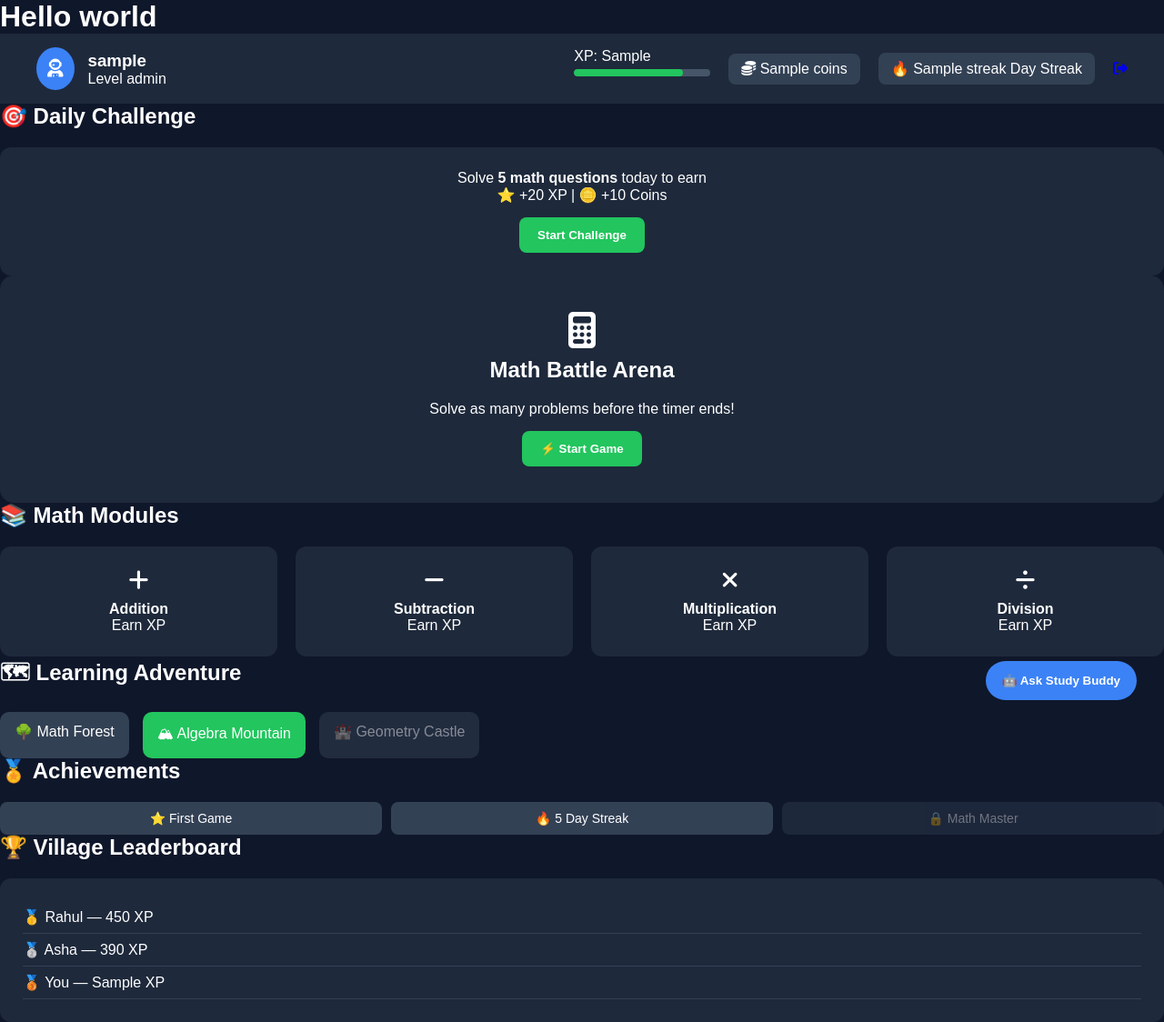
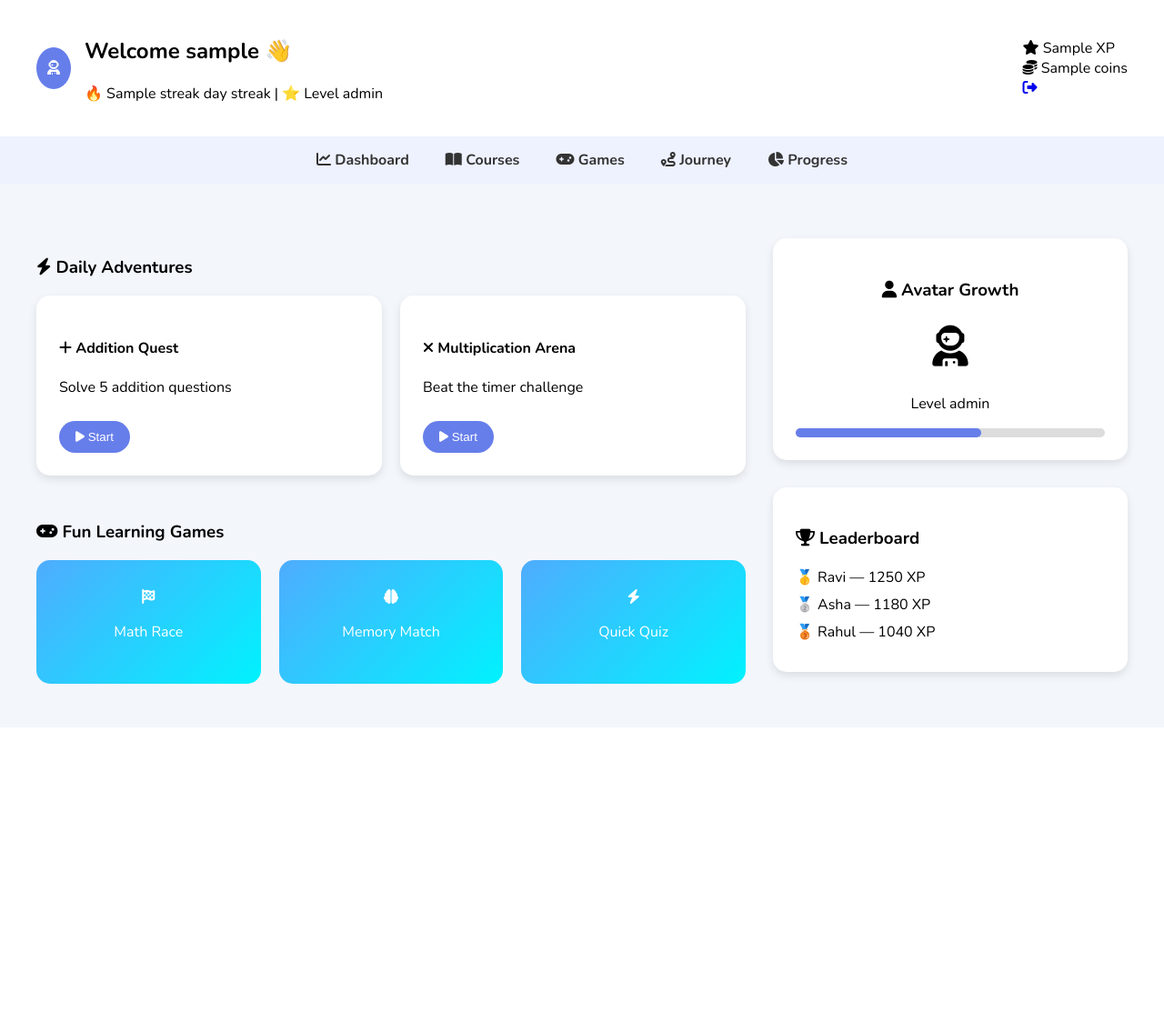
Before and after one commit to raj761132/LearniX, a Flask app: template templates/student_dashboard.html in a window 1280 px wide. Shown: the whole page at 91% size. After the commit the page ends 752 px from the top, so only its background shows below. Run offline with Flask 3, Linux system fonts and the light colour scheme; the template is opened without the code that fills it: most values are stand-ins (such as "Sample title", 1, 10 or a date in 2020).

Commit message:
Improvement of design & frontend

```diff
--- /dev/null
+++ b/static/css/dashboard.css
@@ -0,0 +1,163 @@
+/* GLOBAL */
+
+body{
+font-family:'Nunito',sans-serif;
+margin:0;
+background:#f3f6fb;
+}
+
+/* CONTAINER */
+
+.container{
+max-width:1200px;
+margin:auto;
+padding:30px;
+}
+
+/* TOP BAR */
+
+.topbar{
+display:flex;
+justify-content:space-between;
+align-items:center;
+padding:20px 40px;
+background:white;
+box-shadow:0 2px 10px rgba(0,0,0,0.1);
+}
+
+.welcome{
+display:flex;
+gap:15px;
+align-items:center;
+}
+
+.avatar{
+background:#667eea;
+color:white;
+padding:12px;
+border-radius:50%;
+}
+
+/* NAVBAR */
+
+.navbar{
+display:flex;
+justify-content:center;
+gap:40px;
+padding:15px;
+background:#eef2ff;
+}
+
+.navbar a{
+text-decoration:none;
+color:#333;
+font-weight:600;
+}
+
+/* DASHBOARD GRID */
+
+.dashboard{
+display:grid;
+grid-template-columns:2fr 1fr;
+gap:30px;
+margin-top:30px;
+}
+
+/* LEFT PANEL */
+
+.left{
+display:flex;
+flex-direction:column;
+gap:30px;
+}
+
+/* RIGHT PANEL */
+
+.right{
+display:flex;
+flex-direction:column;
+gap:30px;
+}
+
+/* ADVENTURE SECTION */
+
+.adventure-grid{
+display:grid;
+grid-template-columns:1fr 1fr;
+gap:20px;
+}
+
+.adventure-card{
+background:white;
+padding:25px;
+border-radius:15px;
+box-shadow:0 4px 10px rgba(0,0,0,0.1);
+}
+
+.adventure-card button{
+margin-top:10px;
+padding:10px 18px;
+border:none;
+background:#667eea;
+color:white;
+border-radius:20px;
+cursor:pointer;
+}
+
+/* GAME SECTION */
+
+.game-grid{
+display:grid;
+grid-template-columns:repeat(3,1fr);
+gap:20px;
+}
+
+.game-card{
+background:linear-gradient(135deg,#4facfe,#00f2fe);
+color:white;
+padding:30px;
+text-align:center;
+border-radius:15px;
+}
+
+/* PROFILE CARD */
+
+.profile-card{
+background:white;
+padding:25px;
+border-radius:15px;
+text-align:center;
+box-shadow:0 4px 10px rgba(0,0,0,0.1);
+}
+
+.avatar-big{
+font-size:45px;
+margin:20px 0;
+}
+
+.xp-bar{
+height:10px;
+background:#ddd;
+border-radius:10px;
+margin-top:10px;
+}
+
+.xp-fill{
+width:60%;
+height:100%;
+background:#667eea;
+border-radius:10px;
+}
+
+/* LEADERBOARD */
+
+.leaderboard{
+background:white;
+padding:25px;
+border-radius:15px;
+box-shadow:0 4px 10px rgba(0,0,0,0.1);
+}
+
+.leaderboard p{
+margin:8px 0;
+}
--- a/static/css/style.css
+++ b/static/css/style.css
@@ -258,6 +258,7 @@ body{
     border-radius:20px;
     overflow:hidden;
     margin-bottom:15px;
+    margin-left: 175px;
 }
 
 .xp-fill{
--- a/templates/home.html
+++ b/templates/home.html
@@ -110,7 +110,6 @@
         <div class="xp-bar">
             <div class="xp-fill"></div>
         </div>
-
         <p>240 XP / 300 XP – Next Reward: Silver Achiever</p>
     </div>
 
--- a/templates/student_dashboard.html
+++ b/templates/student_dashboard.html
@@ -1,138 +1,125 @@
 <!DOCTYPE html>
 <html lang="en">
+
 <head>
 <meta charset="UTF-8">
-<title>Student Dashboard | LearniX</title>
+<title>LearniX Dashboard</title>
 <meta name="viewport" content="width=device-width, initial-scale=1.0">
 
-<link rel="stylesheet" href="{{ url_for('static', filename='css/style.css') }}">
+<link rel="stylesheet" href="{{ url_for('static', filename='css/dashboard.css') }}">
 
 <link rel="stylesheet"
 href="https://cdnjs.cloudflare.com/ajax/libs/font-awesome/6.5.0/css/all.min.css">
 
+<link href="https://fonts.googleapis.com/css2?family=Nunito:wght@400;700&display=swap" rel="stylesheet">
+
 </head>
 
-<body class="student-body">
-    <h1> Hello world </h1>
+<body>
 
-<!-- ================= TOP PROFILE BAR ================= -->
+<!-- ================= TOP BAR ================= -->
 
-<div class="student-top">
+<div class="topbar">
 
-<div class="profile-left">
+<div class="welcome">
 
 <div class="avatar">
 <i class="fa-solid fa-user-astronaut"></i>
 </div>
 
 <div>
-<h3>{{ username }}</h3>
-<p>Level {{ level }}</p>
+<h2>Welcome {{ username }} 👋</h2>
+<p>🔥 {{ streak }} day streak | ⭐ Level {{ level }}</p>
 </div>
 
 </div>
 
+<div class="top-right">
 
-<div class="profile-right">
-
-<div class="xp-section">
-<span>XP: {{ xp }}</span>
-
-<div class="xp-bar">
-<div class="xp-fill" style="width:60%"></div>
-</div>
+<div class="points">
+<i class="fa-solid fa-star"></i> {{ xp }} XP
 </div>
 
 <div class="coins">
 <i class="fa-solid fa-coins"></i> {{ coins }}
 </div>
 
-<div class="streak">
-🔥 {{ streak }} Day Streak
-</div>
-
-<a href="/logout" class="logout-btn">
+<a href="/logout" class="logout">
 <i class="fa-solid fa-right-from-bracket"></i>
 </a>
 
 </div>
+
 </div>
 
 
-<!-- ================= DAILY CHALLENGE ================= -->
+<!-- ================= NAVIGATION ================= -->
 
-<section class="daily-challenge">
+<div class="navbar">
 
-<h2>🎯 Daily Challenge</h2>
+<a class="active">
+<i class="fa-solid fa-chart-line"></i> Dashboard
+</a>
 
-<div class="challenge-card">
+<a>
+<i class="fa-solid fa-book-open"></i> Courses
+</a>
 
-<p>Solve <b>5 math questions</b> today to earn</p>
+<a>
+<i class="fa-solid fa-gamepad"></i> Games
+</a>
 
-<div class="reward">
-⭐ +20 XP | 🪙 +10 Coins
+<a>
+<i class="fa-solid fa-route"></i> Journey
+</a>
+
+<a>
+<i class="fa-solid fa-chart-pie"></i> Progress
+</a>
+
 </div>
 
-<button class="start-btn">
-Start Challenge
+
+<!-- ================= MAIN CONTAINER ================= -->
+
+<div class="container">
+
+<div class="dashboard">
+
+<!-- ================= LEFT SIDE ================= -->
+
+<div class="left">
+
+<!-- DAILY ADVENTURE -->
+
+<section>
+
+<h3><i class="fa-solid fa-bolt"></i> Daily Adventures</h3>
+
+<div class="adventure-grid">
+
+<div class="adventure-card">
+
+<h4><i class="fa-solid fa-plus"></i> Addition Quest</h4>
+
+<p>Solve 5 addition questions</p>
+
+<button>
+<i class="fa-solid fa-play"></i> Start
 </button>
 
 </div>
 
-</section>
+<div class="adventure-card">
 
+<h4><i class="fa-solid fa-xmark"></i> Multiplication Arena</h4>
 
-<!-- ================= MAIN GAME ================= -->
+<p>Beat the timer challenge</p>
 
-<section class="game-section">
-
-<div class="main-game-card">
-
-<i class="fa-solid fa-calculator"></i>
-
-<h2>Math Battle Arena</h2>
-
-<p>Solve as many problems before the timer ends!</p>
-
-<button class="start-btn">
-⚡ Start Game
+<button>
+<i class="fa-solid fa-play"></i> Start
 </button>
 
-</div>
-
-</section>
-
-
-<!-- ================= MODULES ================= -->
-
-<section class="modules">
-
-<h2>📚 Math Modules</h2>
-
-<div class="module-grid">
-
-<div class="module-card">
-<i class="fa-solid fa-plus"></i>
-<h4>Addition</h4>
-<p>Earn XP</p>
-</div>
-
-<div class="module-card">
-<i class="fa-solid fa-minus"></i>
-<h4>Subtraction</h4>
-<p>Earn XP</p>
-</div>
-
-<div class="module-card">
-<i class="fa-solid fa-xmark"></i>
-<h4>Multiplication</h4>
-<p>Earn XP</p>
-</div>
-
-<div class="module-card">
-<i class="fa-solid fa-divide"></i>
-<h4>Division</h4>
-<p>Earn XP</p>
 </div>
 
 </div>
@@ -140,88 +127,74 @@ Start Challenge
 </section>
 
 
-<!-- ================= ADVENTURE MAP ================= -->
+<!-- FUN GAMES -->
 
-<section class="adventure">
+<section>
 
-<h2>🗺 Learning Adventure</h2>
+<h3><i class="fa-solid fa-gamepad"></i> Fun Learning Games</h3>
 
-<div class="adventure-map">
+<div class="game-grid">
 
-<div class="map-node completed">
-🌳 Math Forest
+<div class="game-card">
+<i class="fa-solid fa-flag-checkered"></i>
+<p>Math Race</p>
 </div>
 
-<div class="map-node current">
-🏔 Algebra Mountain
+<div class="game-card">
+<i class="fa-solid fa-brain"></i>
+<p>Memory Match</p>
 </div>
 
-<div class="map-node locked">
-🏰 Geometry Castle
+<div class="game-card">
+<i class="fa-solid fa-bolt"></i>
+<p>Quick Quiz</p>
 </div>
 
 </div>
 
 </section>
 
-
-<!-- ================= ACHIEVEMENTS ================= -->
-
-<section class="achievements">
-
-<h2>🏅 Achievements</h2>
-
-<div class="badge-grid">
-
-<div class="badge">
-⭐ First Game
 </div>
 
-<div class="badge">
-🔥 5 Day Streak
+
+<!-- ================= RIGHT SIDE ================= -->
+
+<div class="right">
+
+<!-- PROFILE CARD -->
+
+<div class="profile-card">
+
+<h3><i class="fa-solid fa-user"></i> Avatar Growth</h3>
+
+<div class="avatar-big">
+<i class="fa-solid fa-user-astronaut"></i>
 </div>
 
-<div class="badge locked">
-🔒 Math Master
+<p>Level {{ level }}</p>
+
+<div class="xp-bar">
+<div class="xp-fill"></div>
 </div>
 
 </div>
 
-</section>
 
+<!-- LEADERBOARD -->
 
-<!-- ================= LEADERBOARD ================= -->
+<div class="leaderboard">
 
-<section class="leaderboard">
+<h3><i class="fa-solid fa-trophy"></i> Leaderboard</h3>
 
-<h2>🏆 Village Leaderboard</h2>
+<p>🥇 Ravi — 1250 XP</p>
+<p>🥈 Asha — 1180 XP</p>
+<p>🥉 Rahul — 1040 XP</p>
 
-<div class="leaderboard-card">
-
-<div class="rank">
-🥇 Rahul — 450 XP
-</div>
-
-<div class="rank">
-🥈 Asha — 390 XP
-</div>
-
-<div class="rank">
-🥉 You — {{ xp }} XP
 </div>
 
 </div>
 
-</section>
-
-
-<!-- ================= AI STUDY BUDDY ================= -->
-
-<div class="ai-buddy">
-
-<button class="ai-btn">
-🤖 Ask Study Buddy
-</button>
+</div>
 
 </div>
 
```
